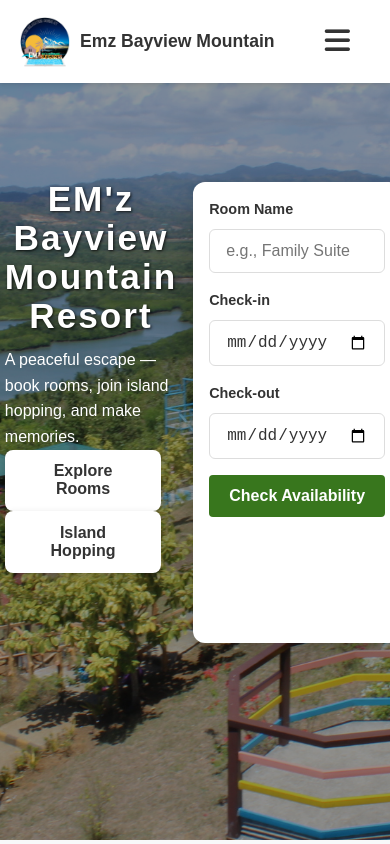
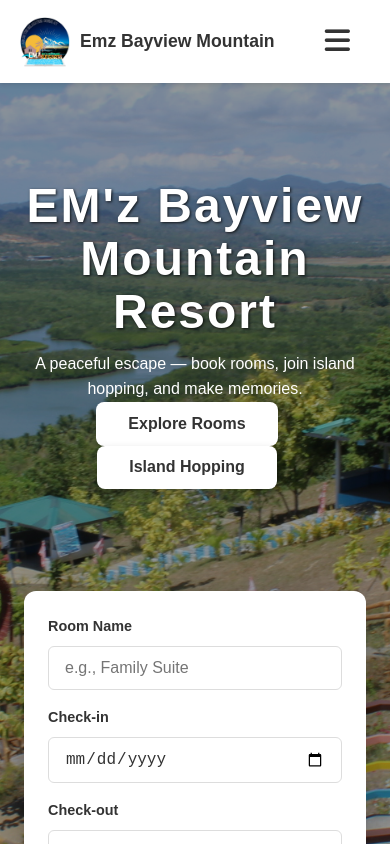
Before and after one commit to Kennyy02/Resort-Management-System, a React (Create React App) app in the folder frontend/: page / in a window 390 px wide. Built offline with nearby package versions, Linux system fonts and the light colour scheme; no server answers; a small style sheet from the web is missing.

Commit message:
Update userinterface.css

```diff
--- a/frontend/src/users/styles/userinterface.css
+++ b/frontend/src/users/styles/userinterface.css
@@ -50,26 +50,6 @@ h3 {
   margin-bottom: 0.5rem;
 }
 
-h4 {
-  font-size: 1.2rem;
-  font-weight: 600;
-  margin-bottom: 0.5rem;
-}
-
-@media (max-width: 768px) {
-  h1.hero-title {
-    font-size: 2.2rem;
-  }
-  h3 {
-    font-size: 1.75rem;
-  }
-}
-
-.muted {
-  color: var(--muted-text-color);
-  font-size: 0.9rem;
-}
-
 /* --- Buttons (Base Style) --- */
 .btn {
   display: inline-block;
@@ -80,42 +60,40 @@ h4 {
   text-align: center;
 }
 
-/* Hero and About CTA Sizes */
-.hero-cta button,
-.about-actions .btn {
+/* Hero CTA Button Sizing */
+.hero-cta button {
   padding: 0.8rem 2rem;
   font-size: 1rem;
-  /* FIX: Changed text-transform and added more rounding to match the image */
   text-transform: none;
   border-radius: 8px;
 }
 
-/* --- FIX: Redefine Hero CTA buttons to match the image (Solid White with Dark Text) --- */
+/* 🔴 Hero CTA Button Styling (Solid White with Dark Text) 🔴 */
 .hero-cta button,
 .hero-cta button.ghost {
   border: none;
   background-color: white;
   color: var(--text-color);
   margin-right: 1rem;
-  /* Added subtle shadow to make buttons pop against the hero background */
   box-shadow: 0 4px 10px rgba(0, 0, 0, 0.2);
 }
 
-/* Hero CTA Hover State */
 .hero-cta button:hover,
 .hero-cta button.ghost:hover {
-  background-color: #e0e0e0; /* Light gray on hover */
+  background-color: #e0e0e0;
   color: var(--text-color);
 }
-/* ---------------------------------------------------------------------------------------- */
+/* -------------------------------------------------------- */
 
 /* About Section Button (Primary Outline) */
 .about-actions .btn {
-  /* Kept original text-transform for this button style */
   text-transform: uppercase;
   border: 2px solid var(--primary-color);
   background-color: white;
   color: var(--primary-color);
+  padding: 0.8rem 2rem;
+  font-size: 1rem;
+  border-radius: 8px;
 }
 
 .about-actions .btn:hover {
@@ -148,7 +126,6 @@ section {
   padding: 4rem 0;
   opacity: 0;
   transform: translateY(20px);
-  /* Smoothed the transition for a better visual effect on scroll-in */
   transition: opacity 1s ease-out, transform 1s ease-out;
 }
 
@@ -162,17 +139,12 @@ section.is-visible {
   margin-bottom: 2.5rem;
 }
 
-.section-header p {
-  font-size: 1.1rem;
-  color: var(--muted-text-color);
-}
-
 /* --- Hero Section --- */
 .hero {
-  /* Increased min-height for better visual separation */
   min-height: 90vh;
   display: flex;
-  align-items: center;
+  /* Align items to the START to leave space for a navigation bar */
+  align-items: flex-start;
   color: white;
   padding: 2rem 0 4rem;
   background-size: cover;
@@ -181,41 +153,42 @@ section.is-visible {
   position: relative;
 }
 
-/* Darkening Overlay for the background image */
+/* Darkening Overlay */
 .hero-overlay {
   position: absolute;
   top: 0;
   left: 0;
   width: 100%;
   height: 100%;
-  /* FIX: Reduced opacity from 0.5 to 0.4 to match the image's slightly brighter tone */
   background-color: rgba(0, 0, 0, 0.4);
   z-index: 1;
 }
 
-/* **FIX: Removed align-items: center from hero-inner to prevent vertical centering
-    when the search box is absolutely positioned, allowing the text to sit higher.** */
 .hero-inner {
   max-width: 1200px;
   margin: 0 auto;
   padding: 0 1.5rem;
   display: flex;
-  justify-content: center;
-  /* align-items: flex-start; is not necessary here, but flex-direction is key on mobile */
+  flex-direction: column;
+  justify-content: flex-start;
+  align-items: center;
   width: 100%;
   height: 100%;
   position: relative;
   z-index: 2;
 }
 
+/* 🔴 Centering the Hero Text Content (Title/Buttons) 🔴 */
 .hero-left {
     width: 100%;
     display: flex;
     flex-direction: column;
     align-items: center;
     text-align: center;
-    /* FIX: Added margin-top to push the text down a bit from the top edge */
-    margin-top: 10vh;
+    /* Pushes content down from the top edge of the hero */
+    margin-top: 15vh;
+    /* Space between the text block and the search box */
+    margin-bottom: 5rem;
 }
 
 /* --- Availability Search Box Positioning (Desktop) --- */
@@ -227,16 +200,16 @@ section.is-visible {
   box-shadow: 0 10px 30px rgba(0, 0, 0, 0.2);
   padding: 1.5rem;
 
-  /* POSITIONING FIX: Absolute positioning for the half-and-half look */
+  /* 🔴 Overlapping Positioning 🔴 */
   position: absolute;
   left: 50%;
-  bottom: 10%; /* Place 10% from the bottom of the hero section */
-  transform: translateX(-50%);
+  bottom: 0; /* Aligns with the bottom of the hero section */
+  /* Translates horizontally to center, and 50% down to create the overlap */
+  transform: translate(-50%, 50%);
   z-index: 3;
 }
 
 .search-fields {
-  /* Desktop Layout */
   display: grid;
   grid-template-columns: 2fr 1fr 1fr 1fr;
   gap: 1.5rem;
@@ -278,6 +251,7 @@ section.is-visible {
   background-color: var(--primary-color);
   color: white;
   border: none;
+  border-radius: 6px;
 }
 
 .search-button:hover {
@@ -286,69 +260,43 @@ section.is-visible {
 
 /* --- MOBILE RESPONSIVENESS (<= 992px) --- */
 @media (max-width: 992px) {
-  .hero {
-      /* Keep min-height high for large mobile hero */
-      min-height: 90vh;
-      /* Align items to the top on small screens */
-      align-items: flex-start;
+  .hero-left {
+      margin-top: 20%;
+      margin-bottom: 2rem;
   }
 
-  /* Resetting hero-left for better mobile stacking */
-  .hero-left {
-      margin-top: 20%; /* Push text content down from top edge */
-      align-items: flex-start;
-      text-align: left;
-      /* Padding for text on edges */
-      padding: 0 1rem;
+  /* Resetting search box positioning for mobile */
+  .hero-search-box {
+    position: relative;
+    left: auto;
+    bottom: -70px;
+    transform: none;
+    max-width: 100%;
+    margin: 0 auto;
+    z-index: 5;
   }
 
-  /* CRITICAL FIX: Reset absolute positioning for mobile screens */
-  .hero-search-box {
-    position: relative; /* Switch to normal flow */
-    left: auto;
-    bottom: -10vh; /* Push the search box further down, outside the hero flow */
-    transform: none;
-    max-width: 100%;
-    margin: 0 auto; /* Center block */
-    z-index: 5; /* Keep it high */
-  }
-
-  /* Stack search fields vertically on small screens */
   .search-fields {
     grid-template-columns: 1fr;
     gap: 1rem;
   }
-  .search-button-container {
-      margin-top: 1rem;
-  }
 }
 
-/* --- Mobile Specific Fix for Search Box Overflow (<= 600px) --- */
-@media (max-width: 600px) {
-    .hero-search-box {
-        /* Adjusted positioning for very small screens */
-        bottom: -70px;
-        padding: 1rem;
-    }
-}
-/* --- End Hero Fixes --- */
-
-
 /* --- About Section --- */
-/* FIX: Added margin-top to the about section to accommodate the search box
-    that was pushed down on mobile */
 .about-section {
-    margin-top: 5rem; /* Ensure space after the floating/mobile search box */
+    /* 🔴 Increased margin-top to clear the overlapping search box */
+    margin-top: 10rem;
 }
 
+/* --- About Section (Content below the Hero) --- */
 .about-grid {
   display: grid;
   grid-template-columns: 1fr 1fr;
   gap: 3rem;
   align-items: start;
 }
+/* ... (rest of the CSS for about, cards, and feedback) ... */
 
-/* ... (rest of the CSS remains the same) ... */
 .about-video-title {
   font-size: 1.5rem;
   font-weight: 700;
@@ -390,7 +338,7 @@ section.is-visible {
     grid-template-columns: 1fr;
   }
   .about-text {
-    order: 2; /* Text below video on mobile */
+    order: 2;
   }
   .about-media {
     order: 1;
```
